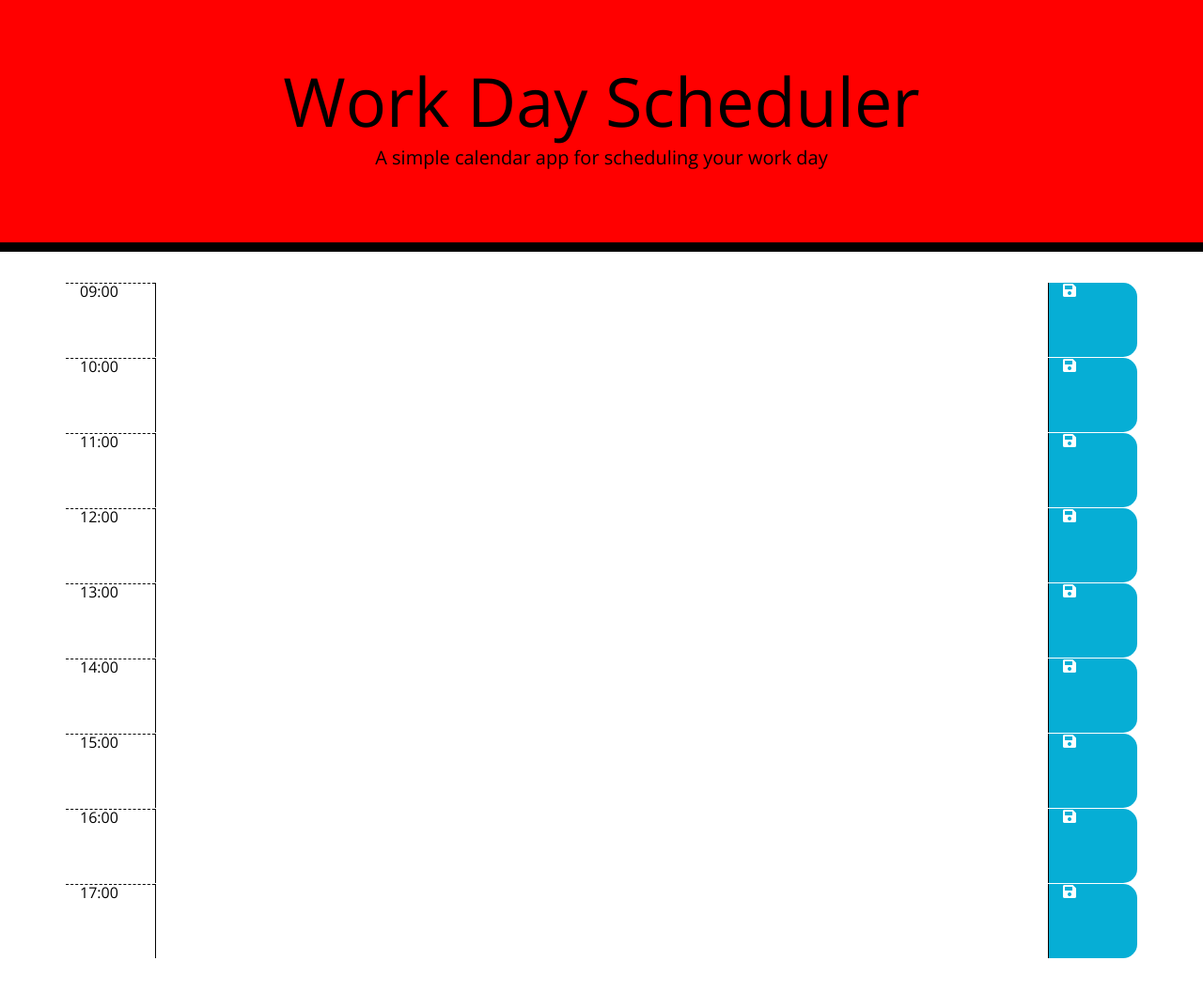
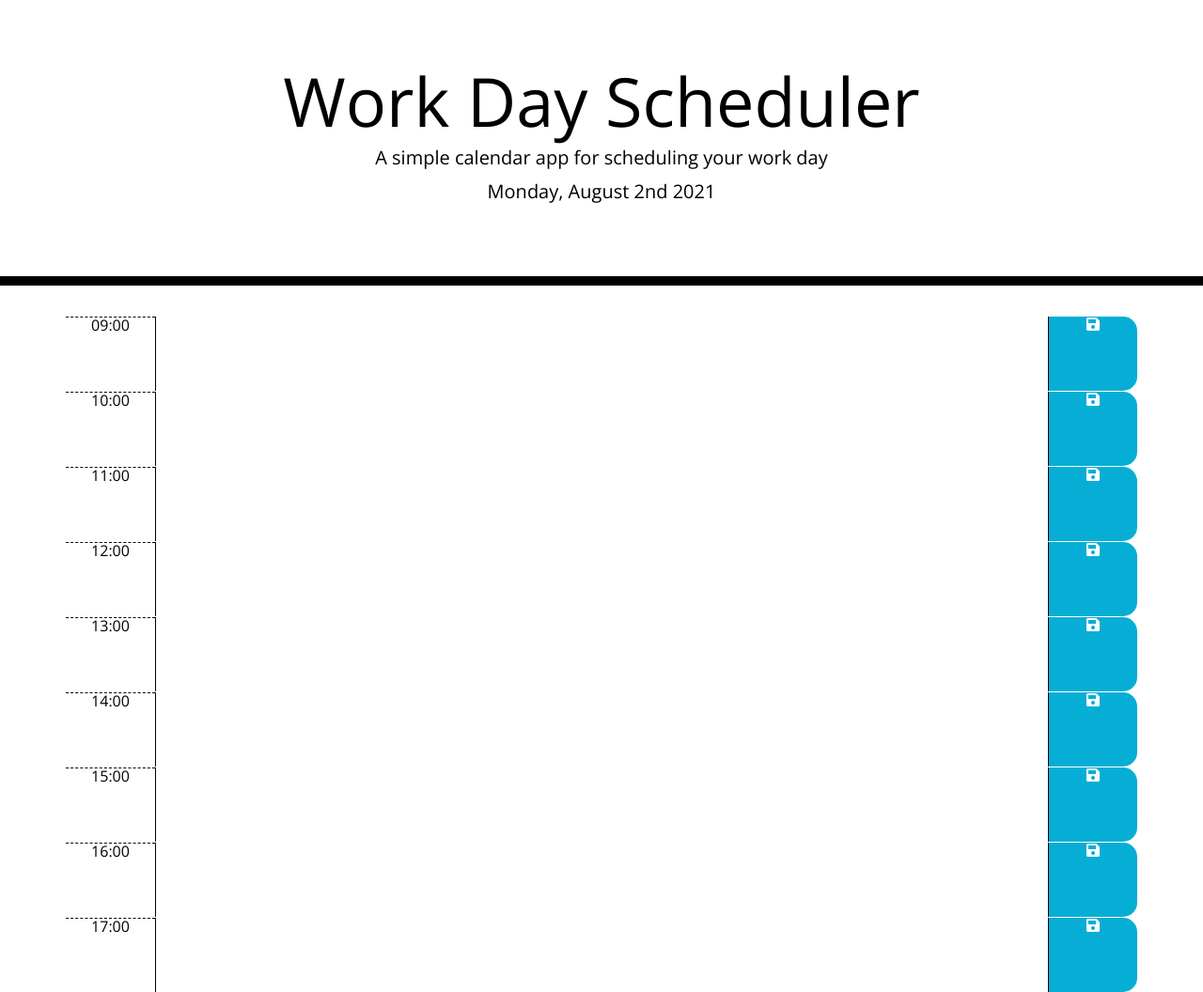
Before and after one commit to satpalmatharoo/dayplanner, a plain HTML site: page index.html in a window 1280 px wide. Shown: the whole page at 94% size. Before the commit the page ends 1020 px from the top, so only its background shows below. Drawn offline with nearby package versions, Linux system fonts and the light colour scheme.

Commit message:
delete obsolete functions

```diff
--- a/index.html
+++ b/index.html
@@ -28,7 +28,7 @@
       <p class="lead">A simple calendar app for scheduling your work day</p>
       <p id="currentDay" class="lead"></p>
     </header>
-    <div class="container">
+    <div class="container time-block">
       <div class="row">
         <div class="col-sm-1 hour">09:00</div>
         <textarea class="col-md-10 description"></textarea>
@@ -83,44 +83,12 @@
         <btn class="col-sm-1 saveBtn"><i class="fas fa-save"></i></button>
       </div>
 
-
-
     </div>
-
-
-
-
-      <!-- <div id="time9" class ="row"></div> -->
-    <!-- <textarea class= "col-6 col 2 description"> 9am</textarea>  -->
-
-
-    <!-- <div id="time10" class ="row time-block"> -->
-<!-- ?</div> -->
-<!--
-      <div id="time11" class ="row">11am</div>
-
-      <div id="time12" class ="row">12pm</div>
-
-      <div id="time1" class ="row">1pm</div>
-
-      <div id="time2" class ="row">2pm</div>
-
-      <div id="time3" class ="row">3pm</div>
-
-      <div id="time4" class ="row">4pm</div>
-
-      <div id="time5" class ="row">5pm</div> -->
-
-
-
-
-
-
 
     </div>
 
     <script src="https://cdnjs.cloudflare.com/ajax/libs/jquery/3.2.1/jquery.min.js"></script>
     <script src="https://cdnjs.cloudflare.com/ajax/libs/moment.js/2.24.0/moment.min.js"></script>
-    <srcipt src=".\script.js"></script>
+    <script src=".\script.js"></script>
    </body>
 </html>
--- a/script.js
+++ b/script.js
@@ -1,43 +1,16 @@
-// Add current day to top of calendar
-//Excerise 26
+// Add current day to top of calendar /Excerise 26
 
-function greet (){
-   console.log ("hello world");
-}
+var currentDay =$("#currentDay");
+var today = moment ();
+currentDay.text(today.format("dddd, MMMM Do YYYY"));
 
-greet ();
-
-const currentDayEl =$("#currentDay");
-console.log(); currentDayEl
-const now = moment ();
-currentDayEl.text(now.format("dddd, MMMM Do"));
-
-// var currentDay = $("#currentDay");
-// moment().format("dddd, MMMM Do YYYY")
-
-
-// var today = moment();
-// $("#currentDay").text(today.format("dddd, MMMM Do YYYY")
-
-// $("#1a").text(gradDate);
+// Timeblock colour code
 
 
 
-// var current = new Date();
-// var dd = String(today.getDate()).padStart(2, '0');
-// var mm = String(today.getMonth() + 1).padStart(2, '0'); //January is 0!
-// var yyyy = today.getFullYear();
-
-// today = mm + '/' + dd + '/' + yyyy;
-// document.write(today);
-
-// var toDoList
 
 
 
-// GIVEN I am using a daily planner to create a schedule
-// WHEN I open the planner
-// THEN the current day is displayed at the top of the calendar
 // WHEN I scroll down
 // THEN I am presented with timeblocks for standard business hours
 // WHEN I view the timeblocks for that day
--- a/style.css
+++ b/style.css
@@ -15,7 +15,7 @@ body {
 
   .jumbotron {
     text-align: center;
-    background-color:red ;
+    background-color: transparent ;
     color: black;
     border-radius: 0;
     border-bottom: 10px solid black;
```
